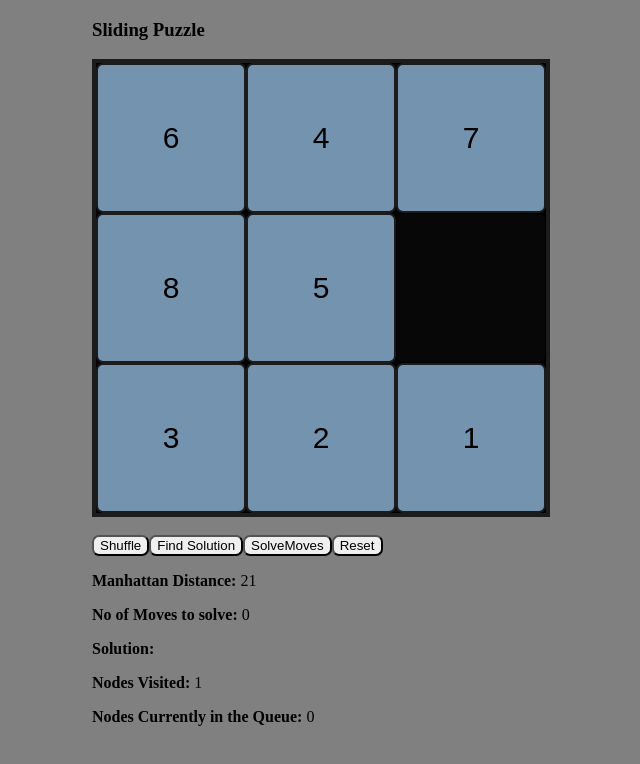
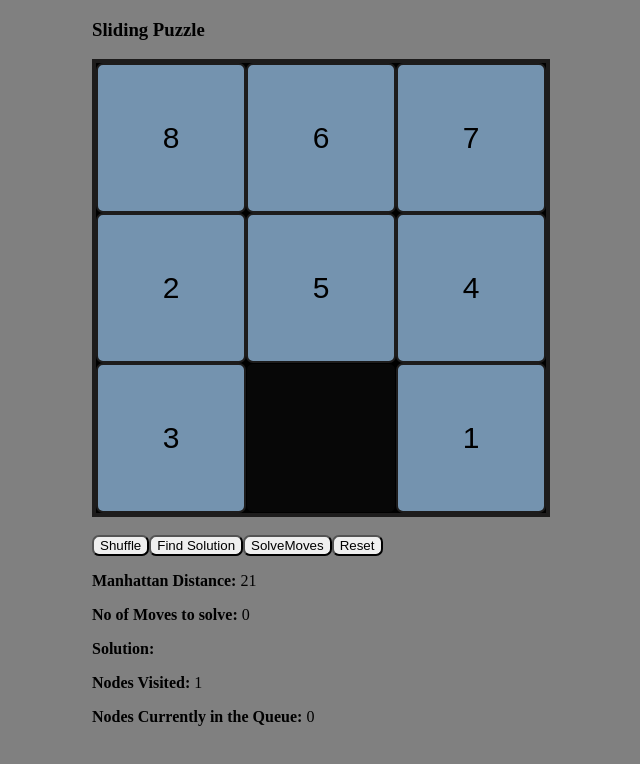
Before and after one commit to traseta01/spuzzlesolver, an Angular app: page / in a window 1280 px wide. Shown: the top 764 px of the page, without its empty margins (16-656 px from the left). Built offline with nearby package versions, Linux system fonts and the light colour scheme.

Commit message:
Disable button while solving from moves. Rebuild.

```diff
--- a/src/app/puzzle/puzzle.component.html
+++ b/src/app/puzzle/puzzle.component.html
@@ -9,7 +9,7 @@
         <br />
         <button (click)="shuffleBoard(board)">Shuffle</button>
         <button (click)="makeTree(arrayToNum(this.board), 31)">Find Solution</button>
-        <button (click)="solveFromMoves(moves)">SolveMoves</button>
+        <button [disabled]="disabledButton" (click)="solveFromMoves(moves)">SolveMoves</button>
         <button (click)="resetBoard()">Reset</button>
         <p>
             <b>Manhattan Distance:</b> {{mdSum(this.board)}}
--- a/src/app/puzzle/puzzle.component.ts
+++ b/src/app/puzzle/puzzle.component.ts
@@ -12,10 +12,12 @@ export class PuzzleComponent implements OnInit {
   // board = [1, 2, 3, 4, 5, 6, 7, 8, 9];
 
   // hardest configuration to solve
-  board = [6, 4, 7, 8, 5, 9, 3, 2, 1];
-  // board = [8, 6, 7, 2, 5, 4, 3, 9, 1];
+  // board = [6, 4, 7, 8, 5, 9, 3, 2, 1];
+  board = [8, 6, 7, 2, 5, 4, 3, 9, 1];
 
 
+  // 'unsolvable' configuration
+  // board = [6, 4, 2, 8, 3, 5, 1, 7, 9];
 
   // array of possible indexes on the board to move to
   currentMoves = [-1, -1, -1, -1]
@@ -45,6 +47,9 @@ export class PuzzleComponent implements OnInit {
 
   // moves from current configuration to solved puzzle
   moves: number[] = [];
+
+  // disable solve moves button
+  disabledButton = false
 
   constructor() { }
 
@@ -381,12 +386,15 @@ export class PuzzleComponent implements OnInit {
   async solveFromMoves(numar: number[]) {
     if (numar.length < 1)
       return
+
+      this.disabledButton = true
     for (let i of numar) {
       this.board = this.makeAmove(this.board, i);
       await this.delay(150);
     }
 
     this.resetBoard()
+      this.disabledButton = false
   }
 
   delay(ms: number) {
```
Also changed, not shown: 3 other files (tests, documents, lock files or other folders).
